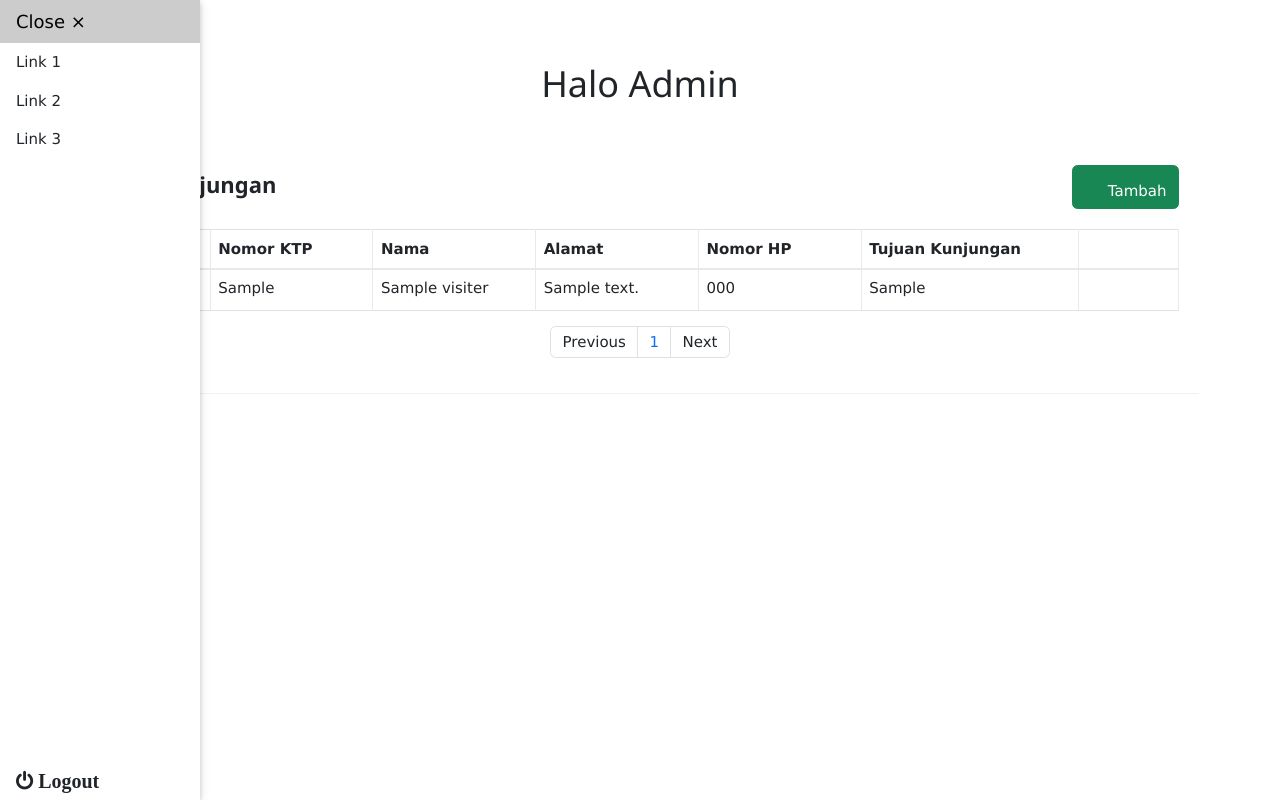
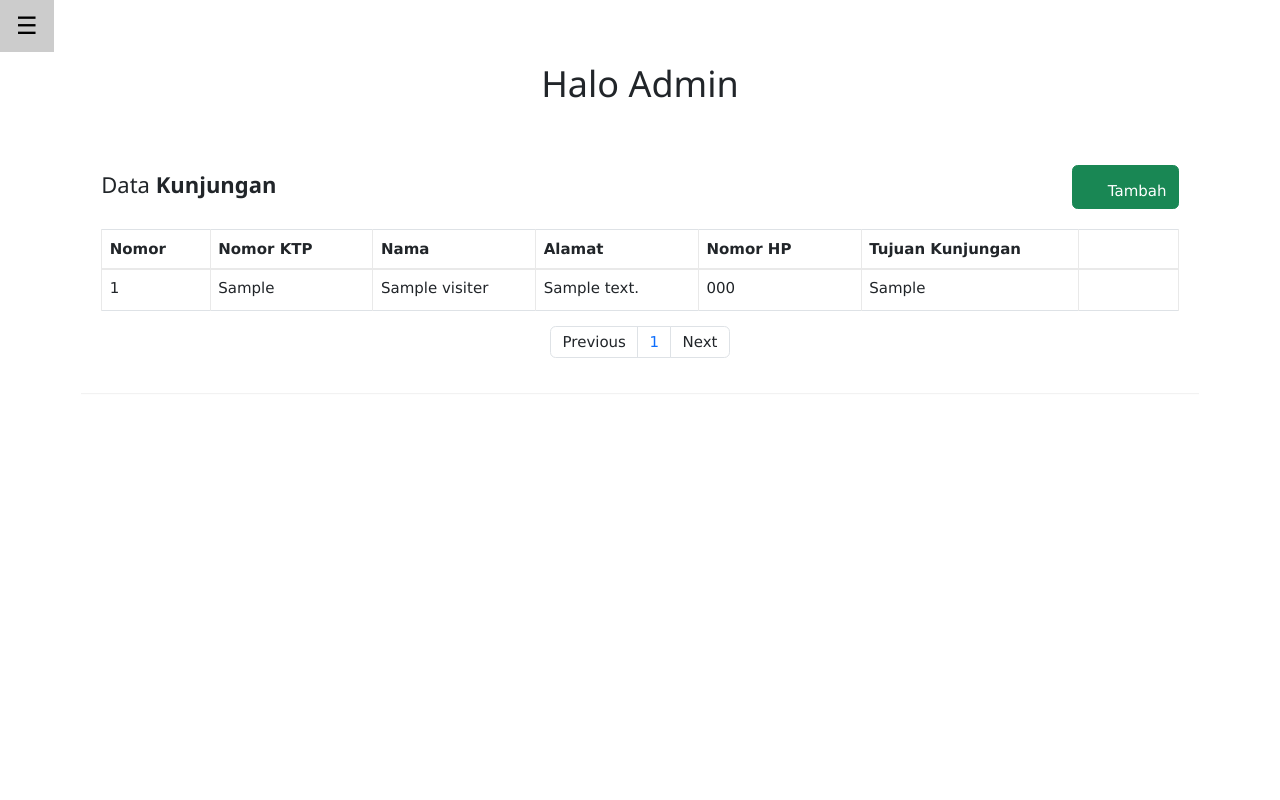
Before and after one commit to alifmhmmd21/Project_KP, a PHP site: page /DataPengunjung.php in a window 1280 px wide. Run offline with PHP 8.4, Linux system fonts and the light colour scheme; tables that the repository leaves empty or names only in its code hold one stand-in row (values such as "Sample post").

Commit message:
Change by Bujel

```diff
--- a/DataPengunjung.php
+++ b/DataPengunjung.php
@@ -39,7 +39,7 @@ $nomor = $halaman_awal+1;
 
 <body>
 
-    <div class="w3-sidebar w3-bar-block w3-card w3-animate-left" id="mySidebar">
+    <div class="w3-sidebar w3-bar-block w3-card w3-animate-left" style="display:none" id="mySidebar">
         <button class="w3-bar-item w3-button w3-large"
         onclick="w3_close()">Close &times;</button>
         <a href="#" class="w3-bar-item w3-button">Link 1</a>
@@ -174,20 +174,6 @@ $nomor = $halaman_awal+1;
         </div>
 
     </div>
-
-    <script>
-    function w3_open() {
-    document.getElementById("main").style.marginLeft = "10%";
-    document.getElementById("mySidebar").style.width = "10%";
-    document.getElementById("mySidebar").style.display = "block";
-    document.getElementById("openNav").style.display = 'none';
-    }
-    function w3_close() {
-    document.getElementById("main").style.marginLeft = "0%";
-    document.getElementById("mySidebar").style.display = "none";
-    document.getElementById("openNav").style.display = "inline-block";
-    }
-    </script>
-
+    <script src="js/tujuan.js"></script>
 </body>
 </html>
--- /dev/null
+++ b/js/tujuan.js
@@ -0,0 +1,12 @@
+function w3_open() {
+    document.getElementById("main").style.marginLeft = "10%";
+    document.getElementById("mySidebar").style.width = "10%";
+    document.getElementById("mySidebar").style.display = "block";
+    document.getElementById("openNav").style.display = 'none';
+}
+
+function w3_close() {
+    document.getElementById("main").style.marginLeft = "0%";
+    document.getElementById("mySidebar").style.display = "none";
+    document.getElementById("openNav").style.display = "inline-block";
+}
--- a/login.php
+++ b/login.php
@@ -24,10 +24,7 @@
 				<div class="col-md-6 text-center mb-5">
 				</div>
 			</div>
-			<div class="row justify-content-center">
-				<div class="col-md-6 text-center mb-5">
-				</div>
-			</div>
+
 			<div class="row justify-content-center">
 				<div class="col-md-7 col-lg-5">
 					<div class="login-wrap p-4 p-md-5">
```
